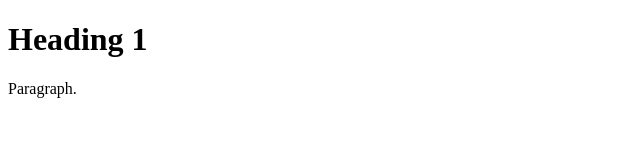
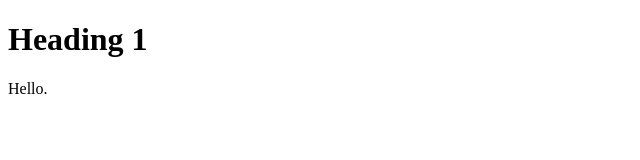
Before and after one commit to joshuajong1/fit3179-testrepo, a plain HTML site: page index.html in a window 1280 px wide. Shown: the full height of the page, 0-640 px from the left. Drawn offline with Linux system fonts and the light colour scheme.

Commit message:
Add files via upload

```diff
--- a/index.html
+++ b/index.html
@@ -8,6 +8,6 @@
 </head>
 <body>
     <h1>Heading 1</h1>
-    <p>Paragraph.</p>
+    <p>Hello.</p>
 </body>
 </html>
```
